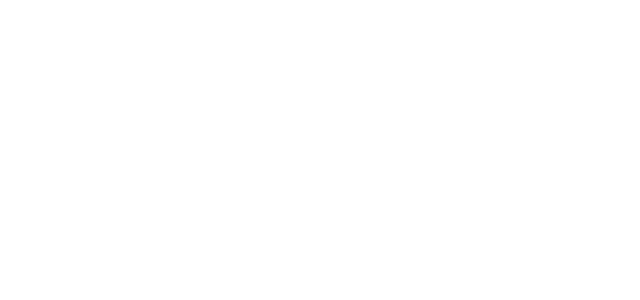
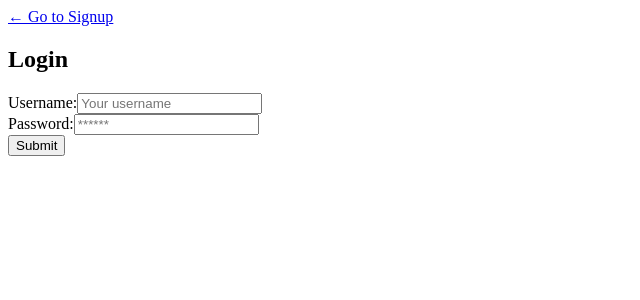
Before and after one commit to Nietru/Book-Mark, a React (Create React App) app in the folder client/: page / in a window 1280 px wide. Before the commit this address had no page. Shown: the top 300 px of the page, without its empty margins (0-640 px from the left). Built offline with nearby package versions, Linux system fonts and the light colour scheme.

Commit message:
debugging with ryan

```diff
--- a/client/package.json
+++ b/client/package.json
@@ -4,19 +4,20 @@
     "private": true,
     "proxy": "http://localhost:3001",
     "dependencies": {
+        "@apollo/client": "^3.5.8",
         "@testing-library/jest-dom": "^5.11.6",
         "@testing-library/react": "^11.2.2",
         "@testing-library/user-event": "^12.5.0",
         "bootstrap": "^5.2.3",
         "graphql": "^15.4.0",
+        "jsonwebtoken": "^9.0.0",
         "jwt-decode": "^3.1.2",
         "react": "^17.0.1",
         "react-bootstrap": "^2.7.0",
         "react-dom": "^17.0.1",
         "react-router-dom": "^6.2.1",
         "react-scripts": "5.0.1",
-      "web-vitals": "^0.2.4",
-      "@apollo/client": "^3.5.8"
+        "web-vitals": "^0.2.4"
     },
     "scripts": {
         "start": "react-scripts start",
--- a/client/src/App.js
+++ b/client/src/App.js
@@ -1,13 +1,10 @@
 import React from "react";
 import { BrowserRouter as Router, Routes, Route } from "react-router-dom";
 import { ApolloClient, ApolloProvider, InMemoryCache } from "@apollo/client";
-import LoginForm from "./components/LoginForm";
-
-// TODO: import pages once created!!!
-
+import Login from "./pages/Login";
+import SignUp from "./pages/SignUp";
+import Profile from "./pages/Profile";
 // import Home from "./pages/Home";
-// import Matchup from "./pages/Matchup";
-// import Vote from "./pages/Vote";
 
 const client = new ApolloClient({
   uri: "/graphql",
@@ -20,11 +17,9 @@
       <Router>
         <div className="flex-column justify-center align-center min-100-vh bg-primary">
           <Routes>
-            {/* <Route path="/" element={<Home />} />
+            <Route path="/" element={<Login />} />
             <Route path="/user/:id" element={<Profile />} />
-            <Route path="/login" element={<Login />} />
             <Route path="/signup" element={<SignUp />} />
-            */}
           </Routes>
         </div>
       </Router>
--- a/client/src/pages/Login.js
+++ b/client/src/pages/Login.js
@@ -1,18 +1,21 @@
-import React, { useState } from 'react';
-import { useMutation } from '@apollo/client';
-import { Link } from 'react-router-dom';
-import { LOGIN } from '../utils/mutations';
-import Auth from '../utils/auth';
+import React, { useState } from "react";
+import { useMutation } from "@apollo/client";
+import { Link } from "react-router-dom";
+import { LOGIN } from "../utils/mutations";
+import Auth from "../utils/auth";
 
 function Login(props) {
-  const [formState, setFormState] = useState({ email: '', password: '' });
+  const [formState, setFormState] = useState({ username: "", password: "" });
   const [login, { error }] = useMutation(LOGIN);
 
   const handleFormSubmit = async (event) => {
     event.preventDefault();
     try {
       const mutationResponse = await login({
-        variables: { username: formState.username, password: formState.password },
+        variables: {
+          username: formState.username,
+          password: formState.password,
+        },
       });
       const token = mutationResponse.data.login.token;
       Auth.login(token);
--- a/client/src/pages/SignUp.js
+++ b/client/src/pages/SignUp.js
@@ -1,11 +1,15 @@
-import React, { useState } from 'react';
-import { Link } from 'react-router-dom';
-import { useMutation } from '@apollo/client';
-import Auth from '../utils/auth';
-import { ADD_USER } from '../utils/mutations';
+import React, { useState } from "react";
+import { Link } from "react-router-dom";
+import { useMutation } from "@apollo/client";
+import Auth from "../utils/auth";
+import { ADD_USER } from "../utils/mutations";
 
 function Signup(props) {
-  const [formState, setFormState] = useState({ email: '', password: '' });
+  const [formState, setFormState] = useState({
+    email: "",
+    password: "",
+    userName: "",
+  });
   const [addUser] = useMutation(ADD_USER);
 
   const handleFormSubmit = async (event) => {
```
Also changed, not shown: 1 other file (tests, documents, lock files or other folders). Lines whose indentation alone changed are shown as unchanged.
